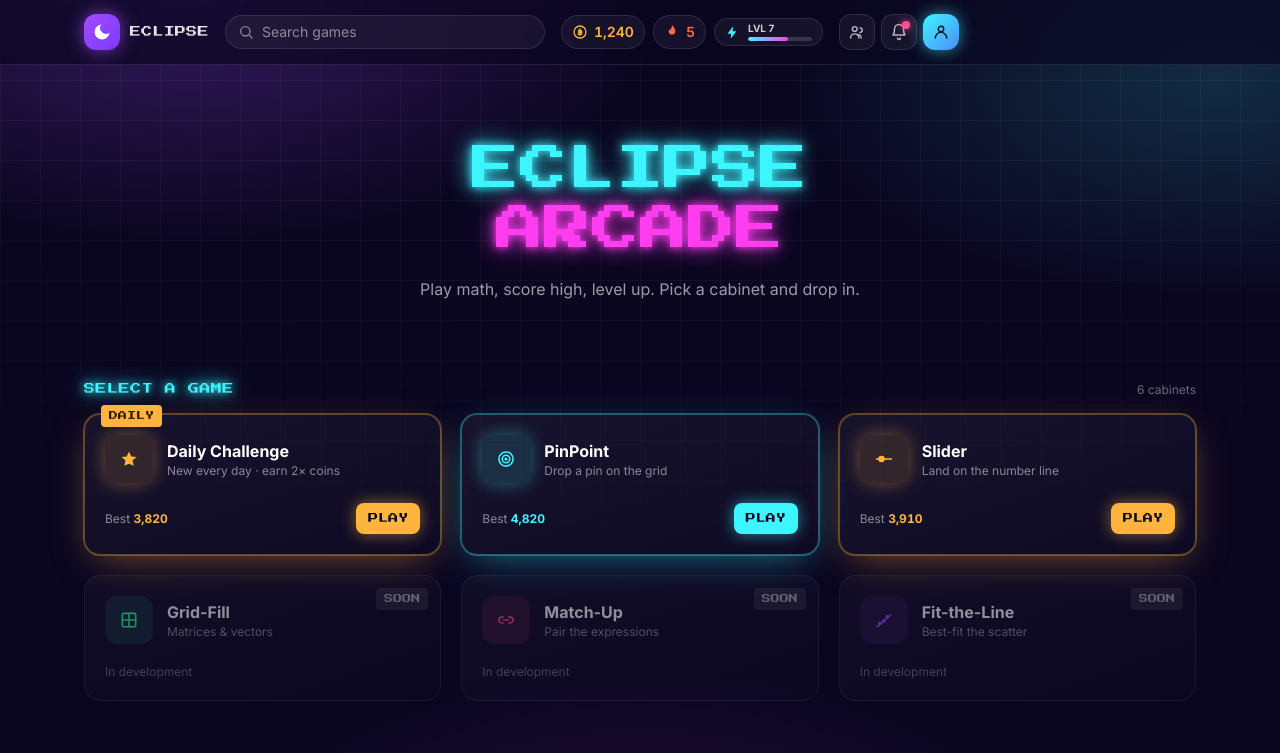
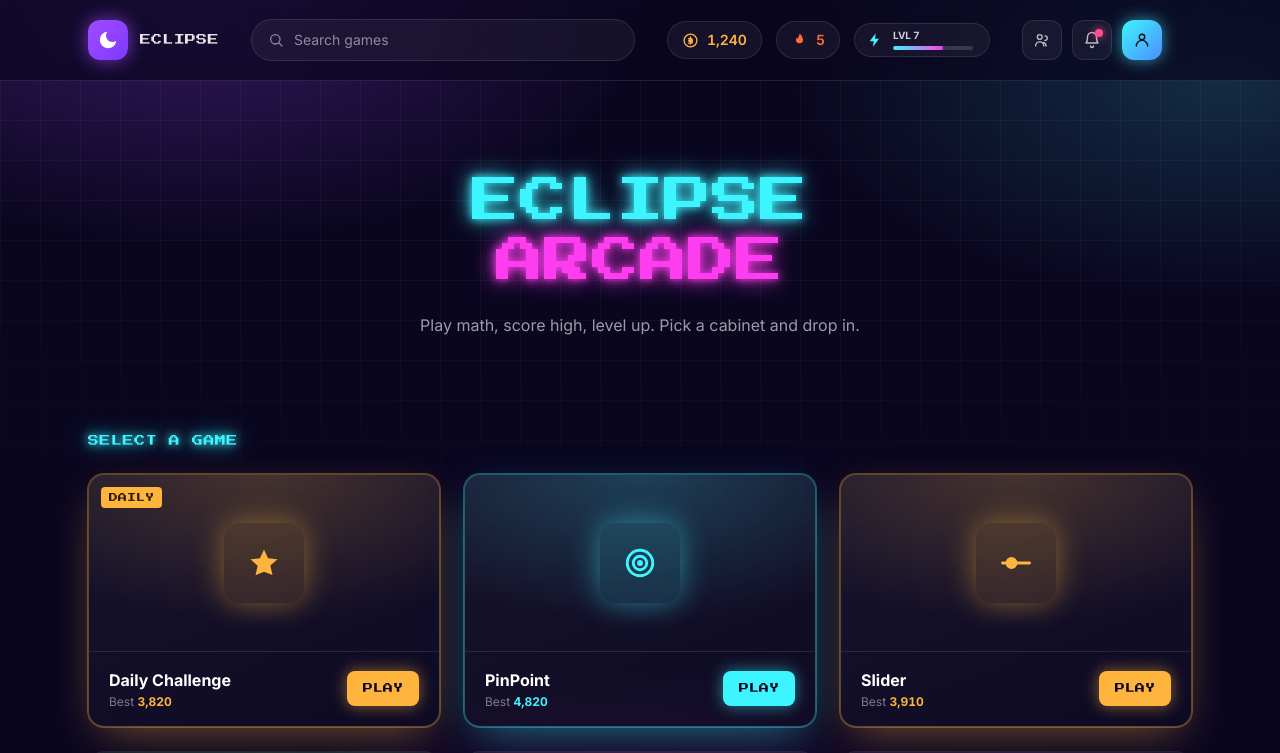
Before and after one commit to annaraheja2/eclipse-arcade, a React (Vite) app: page / in a window 1280 px wide. Shown: the top 753 px of the page. Built offline with nearby package versions, Linux system fonts and the light colour scheme.

Commit message:
Roomier top bar; taller cabinets with art area; remove sub text

```diff
--- a/src/App.tsx
+++ b/src/App.tsx
@@ -8,16 +8,16 @@ import {
 const PLAYER = { level: 7, xp: 62, coins: 1240, streak: 5, name: 'You' }
 
 interface Game {
-  key: string; name: string; sub: string; color: string; icon: ReactNode
+  key: string; name: string; color: string; icon: ReactNode
   best?: number; soon?: boolean; featured?: boolean
 }
 const GAMES: Game[] = [
-  { key: 'daily', name: 'Daily Challenge', sub: 'New every day · earn 2× coins', color: '#ffb43d', icon: <Star />, featured: true, best: 3820 },
-  { key: 'pinpoint', name: 'PinPoint', sub: 'Drop a pin on the grid', color: '#3df5ff', icon: <Target />, best: 4820 },
-  { key: 'slider', name: 'Slider', sub: 'Land on the number line', color: '#ffb43d', icon: <Slide />, best: 3910 },
-  { key: 'gridfill', name: 'Grid-Fill', sub: 'Matrices & vectors', color: '#3dffa2', icon: <Grid />, soon: true },
-  { key: 'matchup', name: 'Match-Up', sub: 'Pair the expressions', color: '#ff4d8d', icon: <Link2 />, soon: true },
-  { key: 'fitline', name: 'Fit-the-Line', sub: 'Best-fit the scatter', color: '#a24bff', icon: <Chart />, soon: true },
+  { key: 'daily', name: 'Daily Challenge', color: '#ffb43d', icon: <Star />, featured: true, best: 3820 },
+  { key: 'pinpoint', name: 'PinPoint', color: '#3df5ff', icon: <Target />, best: 4820 },
+  { key: 'slider', name: 'Slider', color: '#ffb43d', icon: <Slide />, best: 3910 },
+  { key: 'gridfill', name: 'Grid-Fill', color: '#3dffa2', icon: <Grid />, soon: true },
+  { key: 'matchup', name: 'Match-Up', color: '#ff4d8d', icon: <Link2 />, soon: true },
+  { key: 'fitline', name: 'Fit-the-Line', color: '#a24bff', icon: <Chart />, soon: true },
 ]
 
 export default function App() {
@@ -26,14 +26,11 @@ export default function App() {
       <div className="pointer-events-none fixed inset-0 grid-floor" />
       <div className="relative">
         <Hud />
-        <main className="max-w-6xl mx-auto px-5 pb-20">
+        <main className="max-w-6xl mx-auto px-6 pb-24">
           <Hero />
           <section>
-            <div className="flex items-baseline justify-between mb-4">
-              <h2 className="font-pixel text-[11px] tracking-wider text-neon-cyan neon-text">SELECT A GAME</h2>
-              <span className="text-xs text-white/40">6 cabinets</span>
-            </div>
-            <div className="grid gap-5 sm:grid-cols-2 lg:grid-cols-3">
+            <h2 className="font-pixel text-[11px] tracking-wider text-neon-cyan neon-text mb-6">SELECT A GAME</h2>
+            <div className="grid gap-6 sm:grid-cols-2 lg:grid-cols-3">
               {GAMES.map((g) => <Cabinet key={g.key} g={g} />)}
             </div>
           </section>
@@ -46,31 +43,34 @@ export default function App() {
 function Hud() {
   return (
     <header className="sticky top-0 z-20 backdrop-blur-xl bg-[#0a0620]/70 border-b border-white/10">
-      <div className="max-w-6xl mx-auto px-5 h-16 flex items-center gap-3">
+      <div className="max-w-6xl mx-auto px-6 h-20 flex items-center gap-8">
         {/* logo */}
-        <div className="flex items-center gap-2.5 shrink-0">
-          <span className="grid place-items-center w-9 h-9 rounded-xl bg-gradient-to-br from-neon-purple to-neon-violet text-white shadow-[0_0_18px_rgba(162,75,255,0.7)]">
-            <Moon width={20} height={20} />
+        <div className="flex items-center gap-3 shrink-0">
+          <span className="grid place-items-center w-10 h-10 rounded-xl bg-gradient-to-br from-neon-purple to-neon-violet text-white shadow-[0_0_18px_rgba(162,75,255,0.7)]">
+            <Moon width={22} height={22} />
           </span>
           <span className="hidden sm:block font-pixel text-[11px] tracking-wide text-white/90">ECLIPSE</span>
         </div>
+
         {/* search */}
-        <div className="flex-1 max-w-xs mx-1">
-          <div className="flex items-center gap-2 px-3 py-1.5 rounded-full bg-white/5 border border-white/10 text-white/50 text-sm">
+        <div className="flex-1 max-w-sm">
+          <div className="flex items-center gap-2.5 px-4 py-2.5 rounded-full bg-white/5 border border-white/10 text-white/50 text-sm">
             <Search width={16} height={16} /> <span>Search games</span>
           </div>
         </div>
+
         {/* stats */}
-        <div className="flex items-center gap-2">
-          <Chip color="#ffb43d" icon={<Coin width={16} height={16} />} value={PLAYER.coins.toLocaleString()} />
-          <Chip color="#ff6b3d" icon={<Flame width={16} height={16} />} value={`${PLAYER.streak}`} />
+        <div className="hidden md:flex items-center gap-3.5 shrink-0">
+          <Chip color="#ffb43d" icon={<Coin width={17} height={17} />} value={PLAYER.coins.toLocaleString()} />
+          <Chip color="#ff6b3d" icon={<Flame width={17} height={17} />} value={`${PLAYER.streak}`} />
           <LevelChip />
         </div>
+
         {/* icon buttons */}
-        <div className="flex items-center gap-1.5 ml-1">
+        <div className="flex items-center gap-2.5 shrink-0">
           <IconBtn><Users width={18} height={18} /></IconBtn>
           <IconBtn dot><Bell width={18} height={18} /></IconBtn>
-          <button className="grid place-items-center w-9 h-9 rounded-xl bg-gradient-to-br from-neon-cyan to-neon-blue text-[#06121a] shadow-[0_0_16px_rgba(61,245,255,0.6)]">
+          <button className="grid place-items-center w-10 h-10 rounded-xl bg-gradient-to-br from-neon-cyan to-neon-blue text-[#06121a] shadow-[0_0_16px_rgba(61,245,255,0.6)]">
             <User width={18} height={18} />
           </button>
         </div>
@@ -81,7 +81,7 @@ function Hud() {
 
 function Chip({ color, icon, value }: { color: string; icon: ReactNode; value: string }) {
   return (
-    <div className="hidden sm:flex items-center gap-1.5 px-2.5 py-1.5 rounded-full bg-white/5 border border-white/10 text-sm font-semibold"
+    <div className="flex items-center gap-2 px-3.5 py-2 rounded-full bg-white/5 border border-white/10 text-sm font-semibold"
       style={{ color }}>
       {icon}<span className="tabular-nums">{value}</span>
     </div>
@@ -90,11 +90,11 @@ function Chip({ color, icon, value }: { color: string; icon: ReactNode; value: s
 
 function LevelChip() {
   return (
-    <div className="flex items-center gap-2 px-2.5 py-1 rounded-full bg-white/5 border border-white/10">
-      <span className="text-neon-cyan"><Bolt width={15} height={15} /></span>
+    <div className="flex items-center gap-2.5 pl-3 pr-4 py-1.5 rounded-full bg-white/5 border border-white/10">
+      <span className="text-neon-cyan"><Bolt width={16} height={16} /></span>
       <div className="flex flex-col">
         <span className="text-[10px] font-bold text-white/80 leading-none">LVL {PLAYER.level}</span>
-        <span className="mt-1 block w-16 h-1 rounded-full bg-white/15 overflow-hidden">
+        <span className="mt-1.5 block w-20 h-1 rounded-full bg-white/15 overflow-hidden">
           <span className="block h-full rounded-full bg-gradient-to-r from-neon-cyan to-neon-magenta" style={{ width: `${PLAYER.xp}%` }} />
         </span>
       </div>
@@ -104,21 +104,21 @@ function LevelChip() {
 
 function IconBtn({ children, dot }: { children: ReactNode; dot?: boolean }) {
   return (
-    <button className="relative grid place-items-center w-9 h-9 rounded-xl bg-white/5 border border-white/10 text-white/70 hover:text-white hover:bg-white/10 transition">
+    <button className="relative grid place-items-center w-10 h-10 rounded-xl bg-white/5 border border-white/10 text-white/70 hover:text-white hover:bg-white/10 transition">
       {children}
-      {dot && <span className="absolute top-1.5 right-1.5 w-2 h-2 rounded-full bg-neon-pink shadow-[0_0_8px_#ff4d8d]" />}
+      {dot && <span className="absolute top-2 right-2 w-2 h-2 rounded-full bg-neon-pink shadow-[0_0_8px_#ff4d8d]" />}
     </button>
   )
 }
 
 function Hero() {
   return (
-    <section className="text-center py-14 sm:py-20">
+    <section className="text-center py-16 sm:py-24">
       <div className="font-pixel leading-[1.35] select-none">
         <span className="block text-3xl sm:text-5xl text-neon-cyan neon-text">ECLIPSE</span>
         <span className="block text-3xl sm:text-5xl mt-3 text-neon-magenta neon-text">ARCADE</span>
       </div>
-      <p className="mt-6 text-white/60 text-sm sm:text-base max-w-md mx-auto">
+      <p className="mt-7 text-white/60 text-sm sm:text-base max-w-md mx-auto">
         Play math, score high, level up. Pick a cabinet and drop in.
       </p>
     </section>
@@ -126,41 +126,42 @@ function Hero() {
 }
 
 function Cabinet({ g }: { g: Game }) {
-  const glow = g.soon ? 'none' : `0 0 0 1px ${g.color}55, 0 10px 40px -12px ${g.color}80`
+  const glow = g.soon ? 'none' : `0 0 0 1px ${g.color}55, 0 14px 46px -14px ${g.color}80`
   return (
     <button
       disabled={g.soon}
-      className={`group relative text-left rounded-2xl p-5 border transition-all duration-300 ${g.featured ? 'sm:col-span-2 lg:col-span-1' : ''} ${g.soon ? 'opacity-55 cursor-default' : 'hover:-translate-y-1'}`}
+      className={`group relative overflow-hidden text-left rounded-2xl border transition-all duration-300 ${g.soon ? 'opacity-60 cursor-default' : 'hover:-translate-y-1.5'}`}
       style={{
         background: 'linear-gradient(160deg, rgba(255,255,255,0.06), rgba(255,255,255,0.02))',
         borderColor: g.soon ? 'rgba(255,255,255,0.10)' : `${g.color}55`,
         boxShadow: glow,
       }}
     >
-      {g.featured && !g.soon && (
-        <span className="absolute -top-2.5 left-4 text-[9px] font-pixel px-2 py-1 rounded bg-neon-amber text-[#2a1a00]">DAILY</span>
-      )}
-      {g.soon && (
-        <span className="absolute top-3 right-3 text-[9px] font-pixel px-2 py-1 rounded bg-white/10 text-white/60">SOON</span>
-      )}
-      <div className="flex items-center gap-3.5">
-        <span className="grid place-items-center w-12 h-12 rounded-xl shrink-0"
-          style={{ color: g.color, background: `${g.color}1f`, boxShadow: g.soon ? 'none' : `0 0 18px ${g.color}66` }}>
-          {g.icon}
+      {/* ART / PICTURE AREA — game image goes here later */}
+      <div className="relative h-44 grid place-items-center"
+        style={{ background: `radial-gradient(120% 120% at 50% 0%, ${g.color}33, transparent 70%)` }}>
+        <span className="grid place-items-center w-20 h-20 rounded-2xl"
+          style={{ color: g.color, background: `${g.color}1f`, boxShadow: g.soon ? 'none' : `0 0 30px ${g.color}77` }}>
+          <span className="[&>svg]:w-9 [&>svg]:h-9">{g.icon}</span>
         </span>
+        {g.featured && !g.soon && (
+          <span className="absolute top-3 left-3 text-[9px] font-pixel px-2 py-1 rounded bg-neon-amber text-[#2a1a00]">DAILY</span>
+        )}
+        {g.soon && (
+          <span className="absolute top-3 right-3 text-[9px] font-pixel px-2 py-1 rounded bg-white/10 text-white/70">SOON</span>
+        )}
+      </div>
+
+      {/* footer */}
+      <div className="flex items-center justify-between px-5 py-4 border-t border-white/10">
         <div className="min-w-0">
           <div className="font-bold text-white truncate">{g.name}</div>
-          <div className="text-xs text-white/50 truncate">{g.sub}</div>
+          {!g.soon && (
+            <div className="text-xs text-white/45 mt-0.5">Best <span className="font-bold tabular-nums" style={{ color: g.color }}>{g.best?.toLocaleString()}</span></div>
+          )}
         </div>
-      </div>
-      <div className="mt-5 flex items-center justify-between">
-        {g.soon ? (
-          <span className="text-xs text-white/40">In development</span>
-        ) : (
-          <span className="text-xs text-white/50">Best <span className="font-bold tabular-nums" style={{ color: g.color }}>{g.best?.toLocaleString()}</span></span>
-        )}
         {!g.soon && (
-          <span className="text-[10px] font-pixel px-3 py-2 rounded-lg text-[#0a0620] transition group-hover:brightness-110"
+          <span className="text-[10px] font-pixel px-4 py-2.5 rounded-lg text-[#0a0620] transition group-hover:brightness-110 shrink-0"
             style={{ background: g.color, boxShadow: `0 0 16px ${g.color}88` }}>PLAY</span>
         )}
       </div>
```
